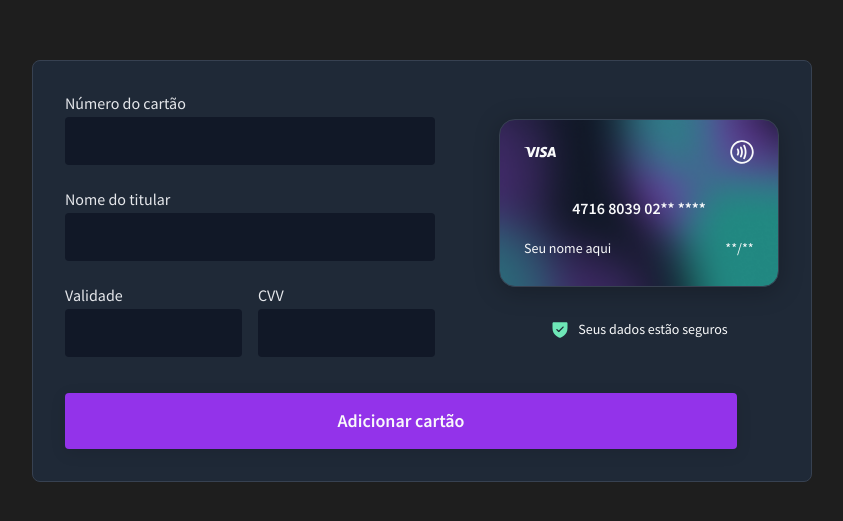
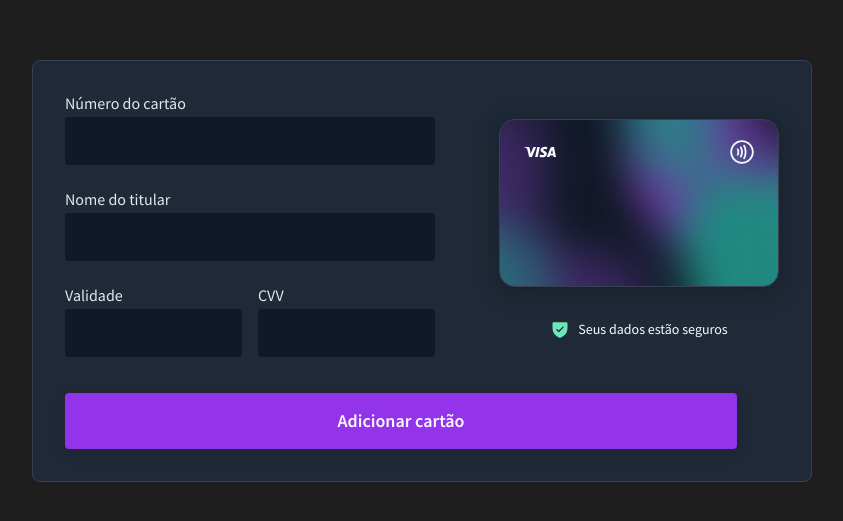
Before and after one commit to Rickazuo/credit-card-form, a Next.js app: page / in a window 1280 px wide. Shown: the part 129-650 px from the top of the page, without its empty margins (218-1061 px from the left). Built offline with nearby package versions, Linux system fonts and the light colour scheme.

Commit message:
add form react state
Co-authored-by: gsajulia <juliagabriela98@gmail.com>

```diff
--- a/src/app/components/card/card.jsx
+++ b/src/app/components/card/card.jsx
@@ -11,7 +11,7 @@ const sourceSansPro = Source_Sans_Pro({
   weight: ["400", "600"],
 });
 
-const Card = () => {
+const Card = ({ inputNumber, inputName, inputExpirationDate }) => {
   return (
     <div className={styles.card}>
       <div className={styles.headerCard}>
@@ -25,17 +25,20 @@ const Card = () => {
         <Image className={styles.elo} src={elo} width={32} height={32} />
         <Image src={contactless} width={24} height={24} />
       </div>
-      <p className={`${styles.automaticNumberCard} ${sourceSansPro.className}`}>
-        4716 8039 02** ****
+      <p
+        id="automaticNumberCard"
+        className={`${styles.automaticNumberCard} ${sourceSansPro.className}`}
+      >
+        {inputNumber}
       </p>
       <div className={styles.footerCard}>
         <p className={`${styles.automaticName} ${sourceSansPro.className}`}>
-          Seu nome aqui
+          {inputName}
         </p>
         <p
           className={`${styles.automaticExpiration} ${sourceSansPro.className}`}
         >
-          **/**
+          {inputExpirationDate}
         </p>
       </div>
     </div>
--- a/src/app/components/cardback/cardback.jsx
+++ b/src/app/components/cardback/cardback.jsx
@@ -6,14 +6,14 @@ const sourceSansPro = Source_Sans_Pro({
   weight: ["400", "600"],
 });
 
-const Cardback = () => {
+const Cardback = ({ inputCvv }) => {
   return (
     <div className={styles.cardback}>
       <div className={styles.magneticBand}></div>
       <div className={styles.cvvAutomatic}>
         <p className={styles.cvvBackCode}>***</p>
         <p className={`${sourceSansPro.className} ${styles.cvvBackWrite}`}>
-          CVV
+          {inputCvv}
         </p>
       </div>
     </div>
--- a/src/app/components/cardback/cardback.module.css
+++ b/src/app/components/cardback/cardback.module.css
@@ -1,6 +1,6 @@
 .cardback {
   position: relative;
-  display: none;
+  display: flex;
   flex-direction: column;
   width: 17.5rem;
   height: 10.5rem;
--- a/src/app/components/inputInformations/inputInformations.jsx
+++ b/src/app/components/inputInformations/inputInformations.jsx
@@ -1,3 +1,5 @@
+"use client";
+import { useState } from "react";
 import { Source_Sans_Pro } from "next/font/google";
 import styles from "./inputInformations.module.css";
 
@@ -6,33 +8,70 @@ const sourceSansPro = Source_Sans_Pro({
   weight: ["400", "600"],
 });
 
-const InputInformations = () => {
+const InputInformations = ({
+  inputNumber,
+  inputName,
+  inputExpirationDate,
+  inputCvv,
+  onChange,
+  setCardFront,
+}) => {
   return (
     <div className={styles.informationInputs}>
       <div className={styles.cardNumber}>
         <label for="numeroCartao" className={sourceSansPro.className}>
           Número do cartão
         </label>
-        <input type="text" id="numeroCartao"></input>
+        <input
+          name="inputNumber"
+          onChange={(e) => onChange(e)}
+          value={inputNumber}
+          className={styles.inputNumber}
+          type="text"
+          id="numeroCartao"
+        />
       </div>
       <div className={styles.holderName}>
         <label for="nomeTitular" className={sourceSansPro.className}>
           Nome do titular
         </label>
-        <input type="text" id="nomeTitular"></input>
+        <input
+          name="inputName"
+          onChange={(e) => onChange(e)}
+          value={inputName}
+          className={styles.inputName}
+          type="text"
+          id="nomeTitular"
+        />
       </div>
       <div className={styles.expirationCvv}>
         <div className={styles.expirationDate}>
           <label for="validade" className={sourceSansPro.className}>
             Validade
           </label>
-          <input type="text" id="validade"></input>
+          <input
+            name="inputExpirationDate"
+            value={inputExpirationDate}
+            onChange={(e) => onChange(e)}
+            className={styles.inputExpirationDate}
+            type="text"
+            id="validade"
+          />
         </div>
         <div className={styles.cvv}>
           <label for="cvv" className={sourceSansPro.className}>
             CVV
           </label>
-          <input type="text" id="cvv"></input>
+          <input
+            name="inputCvv"
+            value={inputCvv}
+            onChange={(e) => onChange(e)}
+            className={styles.inputCvv}
+            type="text"
+            id="cvv"
+            onFocus={() => setCardFront(false)}
+            onBlur={() => setCardFront(true)}
+          />
         </div>
       </div>
     </div>
--- a/src/app/page.js
+++ b/src/app/page.js
@@ -1,3 +1,5 @@
+"use client";
+import { useState } from "react";
 import { Source_Sans_Pro } from "next/font/google";
 import Image from "next/image";
 import styles from "./page.module.css";
@@ -13,16 +15,44 @@ const sourceSansPro = Source_Sans_Pro({
   weight: ["400", "600"],
 });
 
+export default function Home() {
+  const [inputNumber, setInputNumber] = useState("");
+  const [inputName, setInputName] = useState("");
+  const [inputExpirationDate, setInputExpirationDate] = useState("");
+  const [inputCvv, setInputCvv] = useState("");
+  const [cardFront, setCardFront] = useState(true);
 
-export default function Home() {
+  function onChange(e) {
+    const { name, value } = e.target;
+    if (name == "inputNumber") setInputNumber(value);
+    else if (name == "inputName") setInputName(value);
+    else if (name == "inputExpirationDate") setInputExpirationDate(value);
+    else if (name == "inputCvv") setInputCvv(value);
+  }
+
   return (
     <main className={`${styles.main} ${sourceSansPro.className}`}>
       <div className={styles.container}>
         <div className={styles.cardInformation}>
-          <InputInformations />
+          <InputInformations
+            inputNumber={inputNumber}
+            inputName={inputName}
+            inputExpirationDate={inputExpirationDate}
+            inputCvv={inputCvv}
+            onChange={onChange}
+            setCardFront={setCardFront}
+          />
           <div className={styles.rightSide}>
-            <Card />
-            <Cardback />
+            {cardFront ? (
+              <Card
+                inputNumber={inputNumber}
+                inputName={inputName}
+                inputExpirationDate={inputExpirationDate}
+              />
+            ) : (
+              <Cardback inputCvv={inputCvv} />
+            )}
+
             <div className={styles.securityShield}>
               <Image src={shield} width={20} height={20} />
               <p className={sourceSansPro.className}>
```
